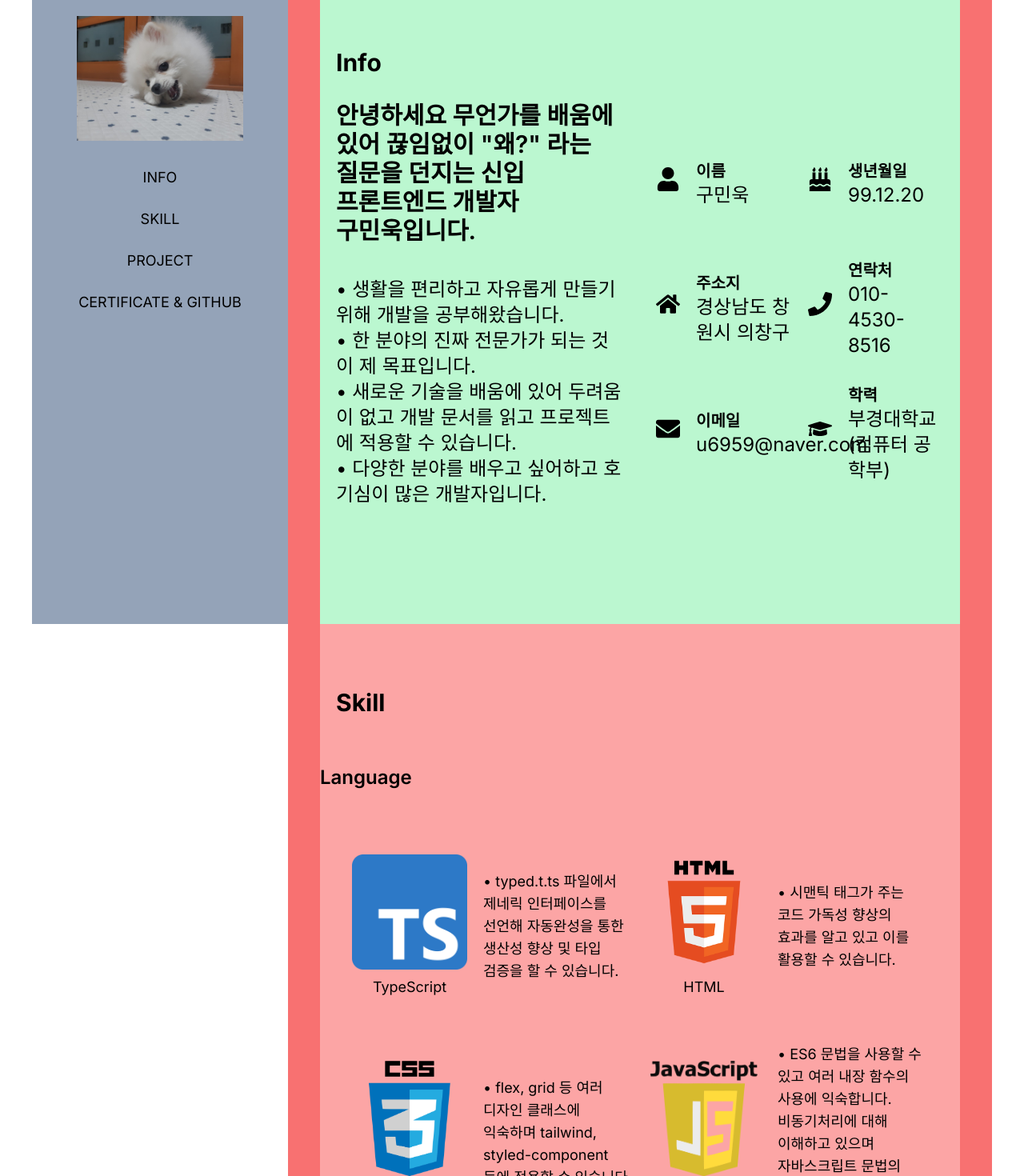
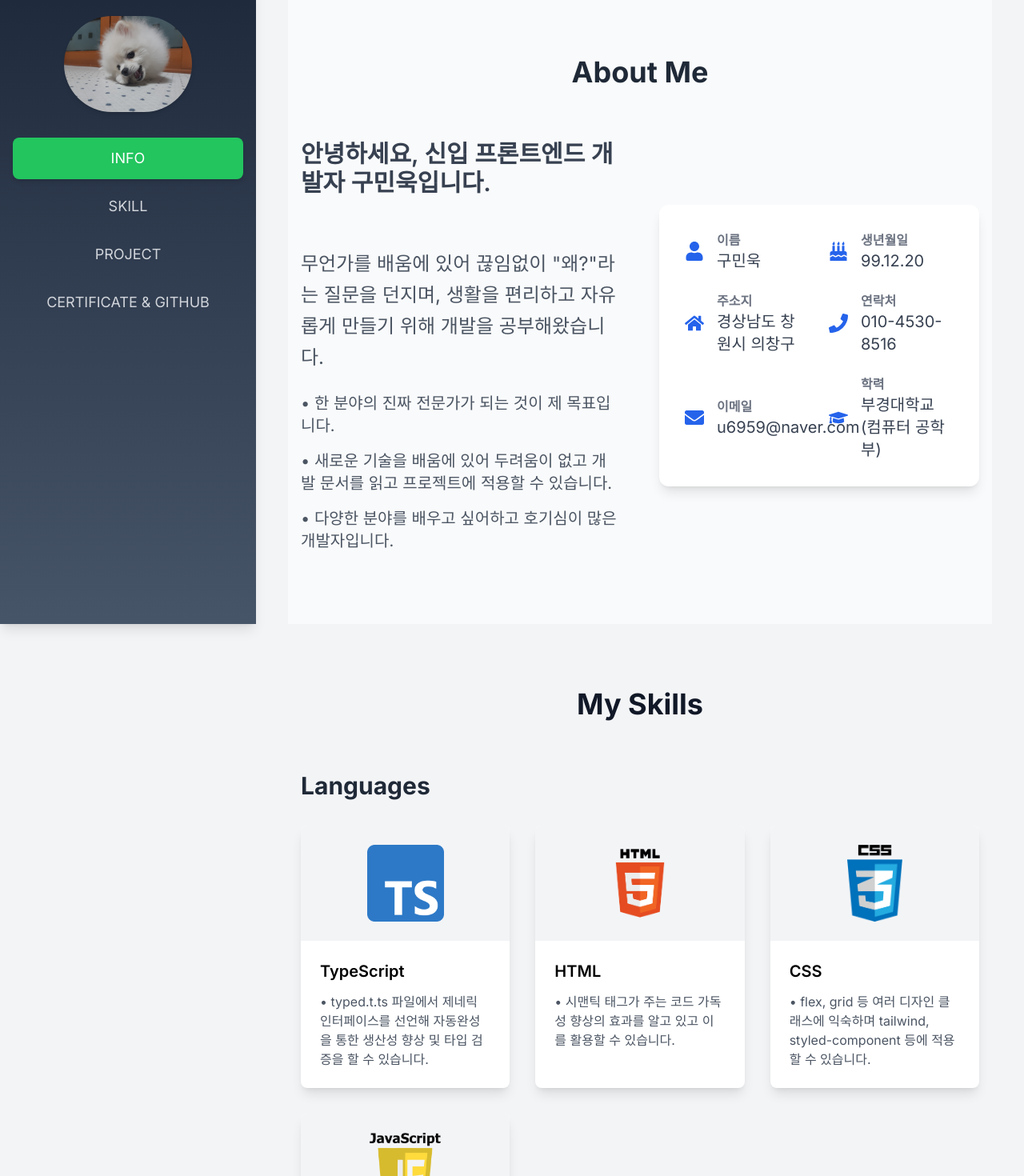
Before and after one commit to khs08280/portfolio, a Next.js app: page / in a window 1280 px wide. Shown: the part 20-1490 px from the top of the page at 80% size. Built offline with nearby package versions, Linux system fonts and the light colour scheme.

Commit message:
디자인 수정

```diff
--- a/src/app/bookReview/page.tsx
+++ b/src/app/bookReview/page.tsx
@@ -6,8 +6,9 @@ import { motion } from "framer-motion";
 export default function BookReview() {
   return (
     <motion.div
-      initial={{ y: -800 }}
+      initial={{ y: -500 }}
       animate={{ y: 0 }}
+      transition={{ duration: 0.3 }}
       className="flex flex-col relative  w-screen h-screen bg-blue-200"
     >
       <header className="bg-black text-white w-full p-3 px-10 text-xl ">
--- a/src/app/page.tsx
+++ b/src/app/page.tsx
@@ -5,6 +5,7 @@ import Info from "@/components/Info";
 import Project from "@/components/Project";
 import SideNav from "@/components/SideNav";
 import Skill from "@/components/Skill";
+import { AnimatePresence, motion } from "framer-motion";
 import { useState } from "react";
 
 export default function Home() {
@@ -14,13 +15,22 @@ export default function Home() {
     setIsClicked(!isClicked);
   };
   return (
-    <div className="px-10 flex relative">
+    <div className="bg-gray-100 min-h-screen">
       <SideNav />
-      <main className="ml-80 flex-1 px-10 bg-red-400 ">
-        <Info />
-        <Skill />
-        <Project handleClick={handleClick} isClicked={isClicked} />
-        <Certificate />
+      <main className="ml-80 px-10">
+        <AnimatePresence mode="wait">
+          <motion.div
+            initial={{ opacity: 0, y: 20 }}
+            animate={{ opacity: 1, y: 0 }}
+            exit={{ opacity: 0, y: -20 }}
+            transition={{ duration: 0.5 }}
+          >
+            <Info />
+            <Skill />
+            <Project handleClick={handleClick} isClicked={isClicked} />
+            <Certificate />
+          </motion.div>
+        </AnimatePresence>
         <Footer />
       </main>
     </div>
--- a/src/components/Info.tsx
+++ b/src/components/Info.tsx
@@ -7,6 +7,7 @@ import {
   FaEnvelope,
   FaGraduationCap,
 } from "react-icons/fa";
+import { motion } from "framer-motion";
 
 interface IInfo {
   title: string;
@@ -16,75 +17,80 @@ interface IInfo {
 
 export default function Info() {
   const infos = [
-    {
-      title: "이름",
-      content: "구민욱",
-      icon: <FaUser />,
-    },
-    {
-      title: "생년월일",
-      content: "99.12.20",
-      icon: <FaBirthdayCake />,
-    },
-    {
-      title: "주소지",
-      content: "경상남도 창원시 의창구",
-      icon: <FaHome />,
-    },
-    {
-      title: "연락처",
-      content: "010-4530-8516",
-      icon: <FaPhone />,
-    },
-    {
-      title: "이메일",
-      content: "u6959@naver.com",
-      icon: <FaEnvelope />,
-    },
+    { title: "이름", content: "구민욱", icon: <FaUser /> },
+    { title: "생년월일", content: "99.12.20", icon: <FaBirthdayCake /> },
+    { title: "주소지", content: "경상남도 창원시 의창구", icon: <FaHome /> },
+    { title: "연락처", content: "010-4530-8516", icon: <FaPhone /> },
+    { title: "이메일", content: "u6959@naver.com", icon: <FaEnvelope /> },
     {
       title: "학력",
       content: "부경대학교(컴퓨터 공학부)",
       icon: <FaGraduationCap />,
     },
   ];
+
   return (
     <section
       id="info"
-      className="flex min-h-screen items-center justify-evenly relative bg-green-200"
+      className="min-h-screen py-20 bg-gray-50 flex items-center"
     >
-      <div className="flex-1 px-5 ">
-        <h2 className="absolute top-20 text-3xl font-bold">Info</h2>
-        <p className="font-semibold text-3xl mb-10 break-keep">
-          안녕하세요 무언가를 배움에 있어 끊임없이 &quot;왜?&quot; 라는 질문을
-          던지는 신입 프론트엔드 개발자 구민욱입니다.
+      <div className="container mx-auto px-4">
+        <motion.h2
+          className="text-4xl font-bold mb-16 text-center text-gray-800"
+          initial={{ opacity: 0, y: -20 }}
+          animate={{ opacity: 1, y: 0 }}
+        >
+          About Me
+        </motion.h2>
+        <div className="flex flex-col lg:flex-row justify-between items-center gap-12">
+          <motion.div
+            className="lg:w-1/2"
+            initial={{ opacity: 0, x: -50 }}
+            animate={{ opacity: 1, x: 0 }}
+            transition={{ delay: 0.2 }}
+          >
+            <h3 className="text-3xl font-semibold mb-16 text-gray-700">
+              안녕하세요, 신입 프론트엔드 개발자 구민욱입니다.
+            </h3>
+            <p className="text-2xl mb-6 text-gray-600 leading-relaxed">
+              무언가를 배움에 있어 끊임없이 &quot;왜?&quot;라는 질문을 던지며,
+              생활을 편리하고 자유롭게 만들기 위해 개발을 공부해왔습니다.
             </p>
-        <p className="text-2xl">
-          • 생활을 편리하고 자유롭게 만들기 위해 개발을 공부해왔습니다.
-        </p>
-        <p className="text-2xl">
-          • 한 분야의 진짜 전문가가 되는 것이 제 목표입니다.
-        </p>
-        <p className="text-2xl">
-          • 새로운 기술을 배움에 있어 두려움이 없고 개발 문서를 읽고 프로젝트에
-          적용할 수 있습니다.
-        </p>
-        <p className="text-2xl">
+            <ul className="space-y-4 text-xl text-gray-600">
+              <li>• 한 분야의 진짜 전문가가 되는 것이 제 목표입니다.</li>
+              <li>
+                • 새로운 기술을 배움에 있어 두려움이 없고 개발 문서를 읽고
+                프로젝트에 적용할 수 있습니다.
+              </li>
+              <li>
                 • 다양한 분야를 배우고 싶어하고 호기심이 많은 개발자입니다.
-        </p>
-      </div>
-      <div className="flex-1 px-5">
-        <ul className="grid grid-cols-2 grid-rows-3 gap-5">
+              </li>
+            </ul>
+          </motion.div>
+          <motion.div
+            className="lg:w-1/2"
+            initial={{ opacity: 0, x: 50 }}
+            animate={{ opacity: 1, x: 0 }}
+            transition={{ delay: 0.4 }}
+          >
+            <div className="bg-white rounded-xl shadow-lg p-8">
+              <ul className="grid grid-cols-1 md:grid-cols-2 gap-6">
                 {infos.map((info: IInfo, index: number) => (
-            <li className="flex items-center space-y-3" key={index}>
-              <div className="text-3xl mr-5">{info.icon}</div>
-              <div className="flex flex-col">
-                <span className="text-xl font-semibold">{info.title}</span>
-                <span className="text-2xl">{info.content}</span>
+                  <li key={index} className="flex items-center space-x-4">
+                    <div className="text-2xl text-blue-600">{info.icon}</div>
+                    <div>
+                      <h4 className="text-base font-semibold text-gray-500">
+                        {info.title}
+                      </h4>
+                      <p className="text-xl text-gray-700">{info.content}</p>
                     </div>
                   </li>
                 ))}
               </ul>
             </div>
+          </motion.div>
+        </div>
+      </div>
     </section>
   );
 }
--- a/src/components/Project.tsx
+++ b/src/components/Project.tsx
@@ -92,9 +92,15 @@ export default function Project({ handleClick, isClicked }: ProjectProps) {
   return (
     <section
       id="project"
-      className="flex flex-col min-h-screen items-center py-60 relative bg-green-200"
+      className="flex flex-col min-h-screen items-center py-60 relative bg-gray-50 "
     >
-      <h2 className="absolute top-20 left-0 text-3xl font-bold">Project</h2>
+      <motion.h2
+        className="text-4xl font-bold mb-16 text-center text-gray-900"
+        initial={{ opacity: 0, y: -20 }}
+        animate={{ opacity: 1, y: 0 }}
+      >
+        Projects
+      </motion.h2>
       <div className="w-2/3 mb-20 flex flex-col items-center p-10 rounded-lg space-y-5 border-2 border-solid border-blue-400">
         <h3 className="text-3xl font-bold">책 리뷰 및 커뮤니티 사이트</h3>
         <span className="text-black text-opacity-40">
--- a/src/components/SideNav.tsx
+++ b/src/components/SideNav.tsx
@@ -4,49 +4,75 @@ import { useEffect, useState } from "react";
 
 export default function SideNav() {
   const list = ["INFO", "SKILL", "PROJECT", "CERTIFICATE & GITHUB"];
-  const [currentHash, setCurrentHash] = useState("");
+  const [activeSection, setActiveSection] = useState("");
 
   useEffect(() => {
-    // 현재 해시 값을 상태로 설정
-    const handleHashChange = () => {
-      setCurrentHash(window.location.hash);
-    };
+    const sectionObserver = new IntersectionObserver(
+      (entries) => {
+        entries.forEach((entry) => {
+          if (entry.isIntersecting) {
+            setActiveSection(entry.target.id);
+          }
+        });
+      },
+      { threshold: 0.1, rootMargin: "-10% 0px -10% 0px" }
+    );
 
-    handleHashChange();
-
-    window.addEventListener("hashchange", handleHashChange);
+    list.forEach((item) => {
+      const sectionId = item
+        .toLowerCase()
+        .replace(/ & /g, "-")
+        .replace(/\s+/g, "-");
+      const section = document.getElementById(sectionId);
+      if (section) {
+        sectionObserver.observe(section);
+      }
+    });
 
     return () => {
-      window.removeEventListener("hashchange", handleHashChange);
+      list.forEach((item) => {
+        const sectionId = item
+          .toLowerCase()
+          .replace(/ & /g, "-")
+          .replace(/\s+/g, "-");
+        const section = document.getElementById(sectionId);
+        if (section) sectionObserver.unobserve(section);
+      });
     };
   }, []);
+
   return (
-    <nav className="bg-slate-400 w-80 flex flex-col items-center py-10 fixed h-full top-0 overflow-hidden left-10">
-      <Image
-        src="/KakaoTalk_20200910_105747897.jpg"
-        alt="profile"
-        width={208}
-        height={288}
-        style={{ objectFit: "cover" }}
-      />
-      <ul className="text-lg text-center mt-5 space-y-3 ">
+    <nav className="bg-gradient-to-b from-slate-800 to-slate-600 w-80 flex flex-col items-center py-10 fixed h-full top-0 left-0 overflow-hidden shadow-lg">
+      <div className="rounded-full overflow-hidden border-4 border-white shadow-md mb-8">
+        <Image
+          src="/KakaoTalk_20200910_105747897.jpg"
+          alt="profile"
+          width={160}
+          height={320}
+          className="object-cover"
+        />
+      </div>
+      <ul className="text-lg text-center w-full space-y-2">
         {list.map((item: string, index: number) => {
-          const itemHash = `#${item
+          const itemId = item
             .toLowerCase()
             .replace(/ & /g, "-")
-            .replace(/\s+/g, "-")}`;
-          const isActive = currentHash === itemHash;
+            .replace(/\s+/g, "-");
+          const isActive = activeSection === itemId;
 
           return (
-            <a key={index} href={itemHash}>
-              <li
-                className={`cursor-pointer hover:bg-green-300 transition-all w-full p-3 ${
-                  isActive ? "bg-green-300" : ""
+            <li key={index} className="w-full px-4">
+              <a
+                href={`#${itemId}`}
+                className={`block py-3 px-4 rounded-lg transition-all ${
+                  isActive
+                    ? "bg-green-500 text-white shadow-md"
+                    : "text-gray-300 hover:bg-slate-700 hover:text-white"
                 }`}
               >
                 {item}
-              </li>
-            </a>
+              </a>
+            </li>
           );
         })}
       </ul>
--- a/src/components/Skill.tsx
+++ b/src/components/Skill.tsx
@@ -1,4 +1,6 @@
 import Image from "next/image";
+import { motion } from "framer-motion";
+import SkillSection from "./SkillSection";
 
 export default function Skill() {
   const languages = [
@@ -123,100 +125,24 @@ export default function Skill() {
         "• 협업을 위한 기본적인 명령어와 동작 원리를 이해하고 있습니다. 또한 git-flow와 github-flow를 상황에 맞게 적용하려 공부하고 있습니다.",
     },
   ];
+
   return (
-    <section
-      id="skill"
-      className="flex flex-col min-h-screen py-44 justify-center relative bg-red-300"
-    >
-      <h2 className="px-5 absolute top-20 text-3xl font-bold">Skill</h2>
-      <div className="space-y-20">
-        <h3 className="text-2xl font-semibold mb-10">Language</h3>
-        <ul className="grid grid-cols-2 grid-rows-auto gap-4 px-10">
-          {languages.map((language, index: number) => (
-            <li key={index} className="flex items-center w-full mb-10">
-              <div className="flex flex-col items-center mr-5">
-                <div className="relative w-36 h-36 rounded-2xl">
-                  <Image
-                    src={language.image}
-                    alt="Typescript Logo"
-                    fill
-                    style={{
-                      objectFit: "contain",
-                    }}
-                  />
-                </div>
-                <span className="text-lg mt-2 truncate">{language.skill}</span>
-              </div>
-              <span className="text-lg break-keep">{language.content}</span>
-            </li>
-          ))}
-        </ul>
-        <h3 className="text-2xl font-semibold">FrontEnd</h3>
-        <ul className="grid grid-cols-2 grid-rows-auto gap-4 px-10">
-          {frontends.map((frontend, index: number) => (
-            <li key={index} className="flex items-center w-full mb-10">
-              <div className="flex flex-col items-center mr-5">
-                <div className="relative w-36 h-36 rounded-2xl">
-                  <Image
-                    src={frontend.image}
-                    alt="Typescript Logo"
-                    fill
-                    style={{
-                      objectFit: "contain",
-                    }}
-                  />
-                </div>
-                <span className="text-lg mt-2 truncate">{frontend.skill}</span>
-              </div>
-              <span className="text-lg break-keep">{frontend.content}</span>
-            </li>
-          ))}
-        </ul>
-
-        <h3 className="text-2xl font-semibold mb-5">BackEnd & DB</h3>
-        <ul className="grid grid-cols-2 grid-rows-auto gap-4 px-10">
-          {backends.map((backend, index: number) => (
-            <li key={index} className="flex items-center w-full mb-10">
-              <div className="flex flex-col items-center mr-5">
-                <div className="relative w-36 h-36 rounded-2xl">
-                  <Image
-                    src={backend.image}
-                    alt="Typescript Logo"
-                    fill
-                    style={{
-                      objectFit: "contain",
-                    }}
-                  />
-                </div>
-                <span className="text-lg mt-2 truncate">{backend.skill}</span>
-              </div>
-              <span className="text-lg break-keep">{backend.content}</span>
-            </li>
-          ))}
-        </ul>
-        <h3 className="text-2xl font-semibold">DEPLOYMENT & VERSION CONTROL</h3>
-        <ul className="grid grid-cols-2 grid-rows-auto gap-4 px-10">
-          {deplyments.map((deployment, index: number) => (
-            <li key={index} className="flex items-center w-full mb-10">
-              <div className="flex flex-col items-center mr-5">
-                <div className="relative w-36 h-36 rounded-2xl">
-                  <Image
-                    src={deployment.image}
-                    alt="Typescript Logo"
-                    fill
-                    style={{
-                      objectFit: "contain",
-                    }}
-                  />
-                </div>
-                <span className="text-lg mt-2 truncate">
-                  {deployment.skill}
-                </span>
-              </div>
-              <span className="text-lg break-keep">{deployment.content}</span>
-            </li>
-          ))}
-        </ul>
+    <section id="skill" className="py-20 bg-gary-100">
+      <div className="container mx-auto px-4">
+        <motion.h2
+          className="text-4xl font-bold mb-16 text-center text-gray-900"
+          initial={{ opacity: 0, y: -20 }}
+          animate={{ opacity: 1, y: 0 }}
+        >
+          My Skills
+        </motion.h2>
+        <SkillSection title="Languages" skills={languages} />
+        <SkillSection title="Frontend" skills={frontends} />
+        <SkillSection title="Backend & Database" skills={backends} />
+        <SkillSection
+          title="Deployment & Version Control"
+          skills={deplyments}
+        />
       </div>
     </section>
   );
--- /dev/null
+++ b/src/components/SkillCard.tsx
@@ -0,0 +1,31 @@
+import { motion } from "framer-motion";
+import Image from "next/image";
+
+export default function SkillCard({ skill, image, content }: any) {
+  return (
+    <motion.li
+      className="bg-white rounded-lg shadow-lg overflow-hidden transition-all duration-300 hover:shadow-xl"
+      whileHover={{ scale: 1.05 }}
+      initial={{ opacity: 0, y: 20 }}
+      whileInView={{ opacity: 1, y: 0 }}
+      viewport={{ once: true }}
+    >
+      <div className="flex flex-col h-full">
+        <div className="bg-gray-100 p-6 flex items-center justify-center">
+          <div className="relative w-24 h-24">
+            <Image
+              src={image}
+              alt={`${skill} Logo`}
+              fill
+              style={{ objectFit: "contain" }}
+            />
+          </div>
+        </div>
+        <div className="p-6 flex flex-col flex-grow">
+          <h4 className="text-xl font-semibold mb-3">{skill}</h4>
+          <p className="text-gray-600 text-base flex-grow">{content}</p>
+        </div>
+      </div>
+    </motion.li>
+  );
+}
--- /dev/null
+++ b/src/components/SkillSection.tsx
@@ -0,0 +1,19 @@
+import { motion } from "framer-motion";
+import SkillCard from "./SkillCard";
+export default function SkillSection({ title, skills }: any) {
+  return (
+    <motion.div
+      className="mb-16"
+      initial={{ opacity: 0 }}
+      whileInView={{ opacity: 1 }}
+      viewport={{ once: true }}
+    >
+      <h3 className="text-3xl font-bold mb-8 text-gray-800">{title}</h3>
+      <ul className="grid grid-cols-1 md:grid-cols-2 lg:grid-cols-3 gap-8">
+        {skills.map((skill: any, index: number) => (
+          <SkillCard key={index} {...skill} />
+        ))}
+      </ul>
+    </motion.div>
+  );
+}
```
Also changed, not shown: src/components/Certificate.tsx (+65 -33 lines), public/깃허브프로필.PNG (added). Lines whose indentation alone changed are shown as unchanged.
